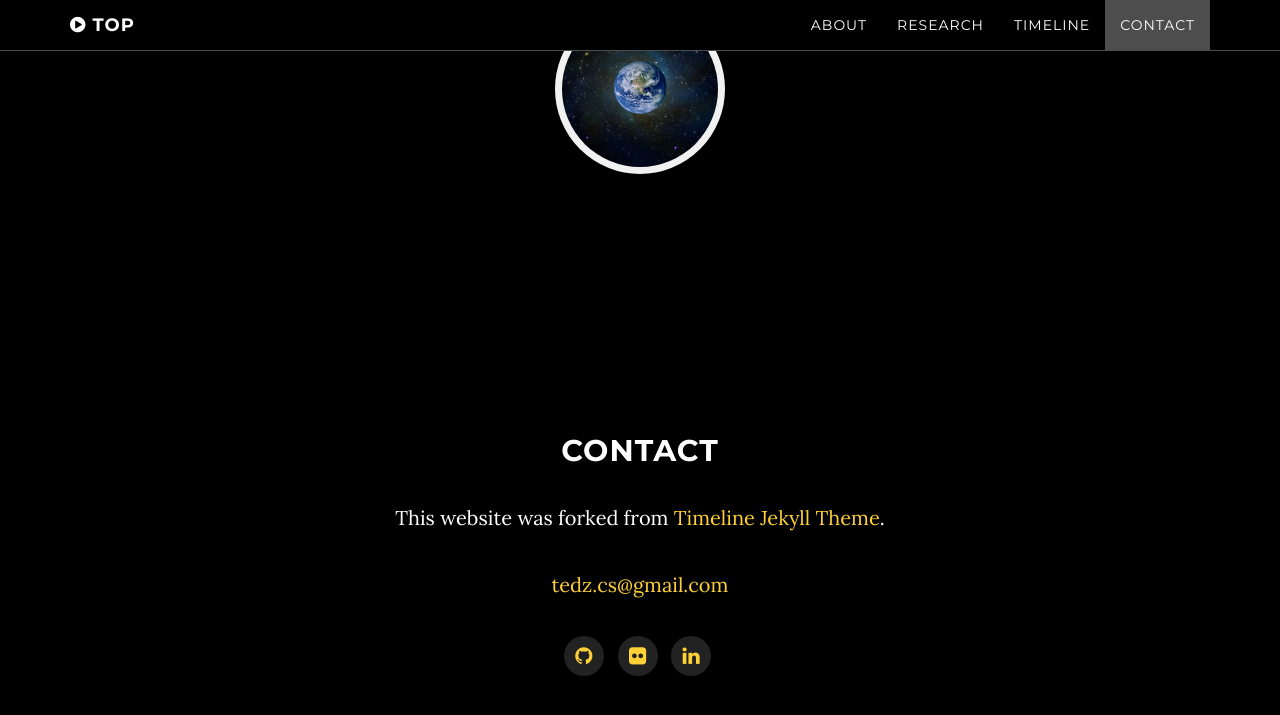
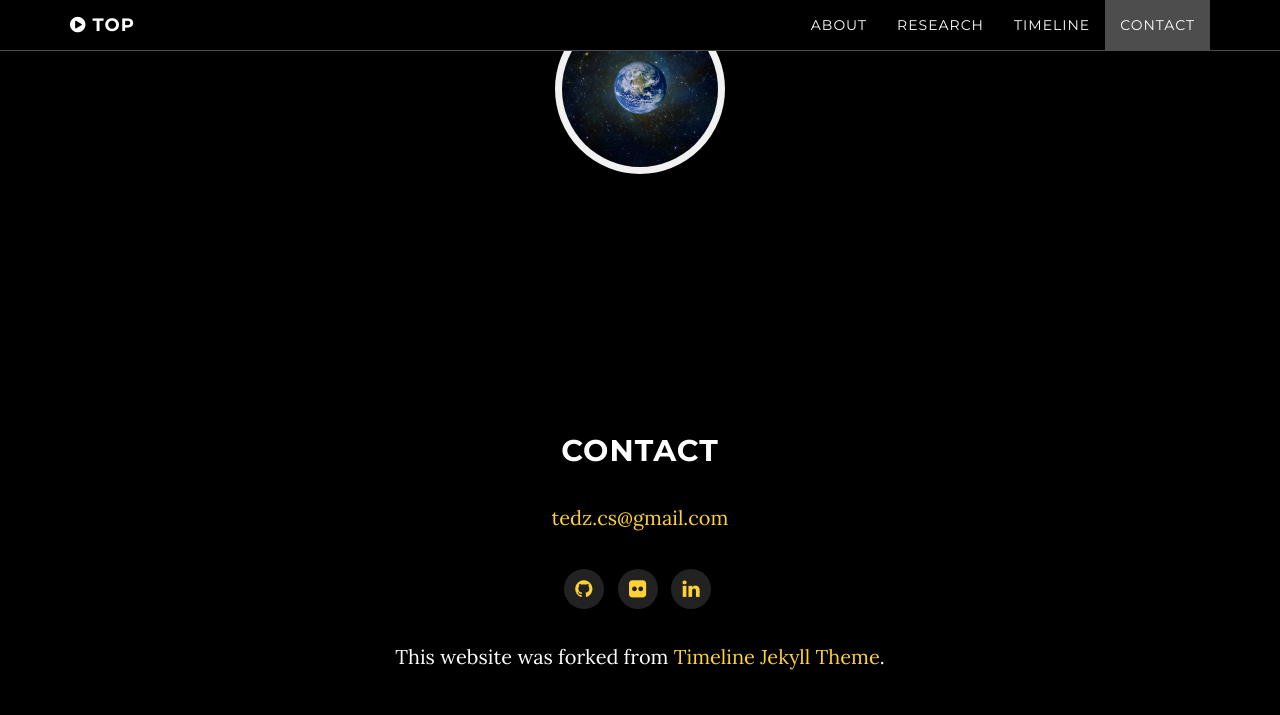
Before and after one commit to zted/zted.github.io, a Jekyll site: the page built from index.html, in a window 1280 px wide and 900 px high, scrolled down 5409 px. Shown: the top 715 px of the window. Built offline with Jekyll 4.4.1, drawn with Linux system fonts in a browser that asks for light colours.

Commit message:
Moving fork description

```diff
--- a/4_contact.html
+++ b/4_contact.html
@@ -15,4 +15,4 @@ social:
 ---
 ## Contact
 <!--Send me an email if you would like to get in touch.-->
-This website was forked from [Timeline Jekyll Theme](https://github.com/kirbyt/timeline-jekyll-theme).
+<!--This website was forked from [Timeline Jekyll Theme](https://github.com/kirbyt/timeline-jekyll-theme).-->
--- a/_layouts/default.html
+++ b/_layouts/default.html
@@ -34,6 +34,8 @@
                     <li><a href="{{ network.url }}"><i class="fa fa-{{ network.title }} fa-fw"></i></a></li>
                     {% endfor %}
                 </ul>
+                <p><br>
+                    This website was forked from <a href="https://github.com/kirbyt/timeline-jekyll-theme">Timeline Jekyll Theme</a>.</p>
               </div>
           </div>
       </section>
```
